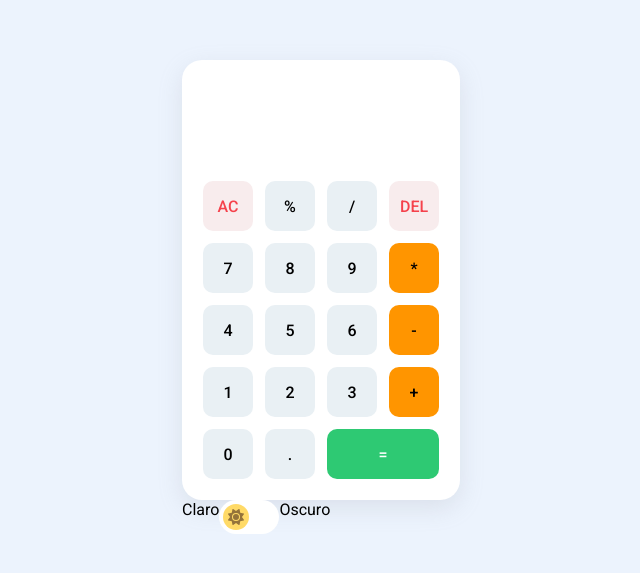
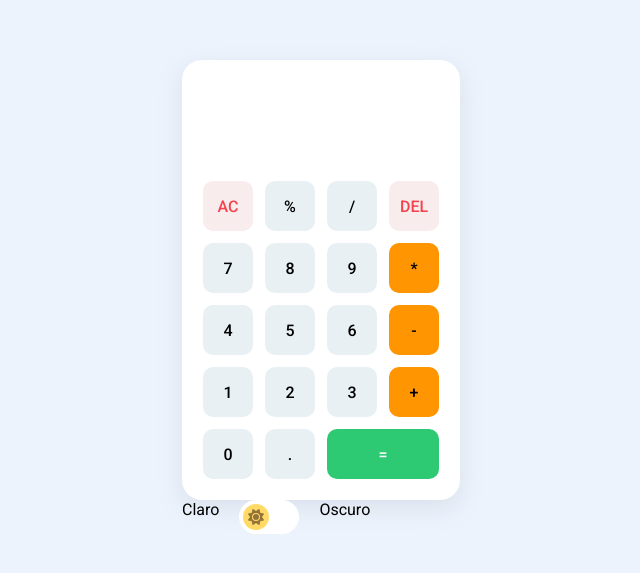
Before and after one commit to D4vc-198/Calculadora, a React (Create React App) app: page / in a window 1280 px wide. Shown: the part 103-676 px from the top of the page, without its empty margins (319-959 px from the left). Built offline with nearby package versions, Linux system fonts and the light colour scheme.

Commit message:
margin swtich added

```diff
--- a/src/styles/App.css
+++ b/src/styles/App.css
@@ -85,6 +85,8 @@ body {
   display: inline-block;
   width: 60px;
   height: 34px;
+  margin-left: 20px;
+  margin-right: 20px;
 }
 
 .switch input {
```
